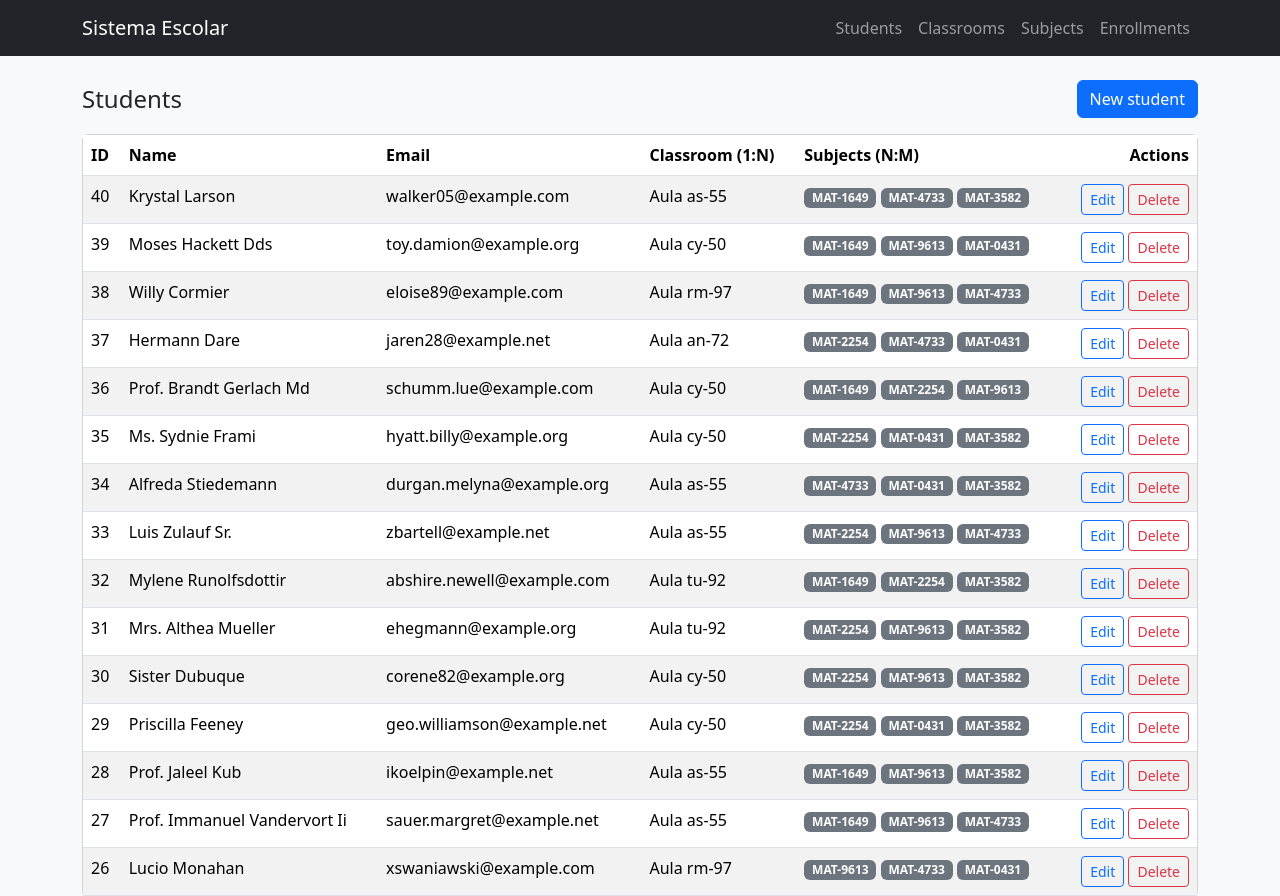
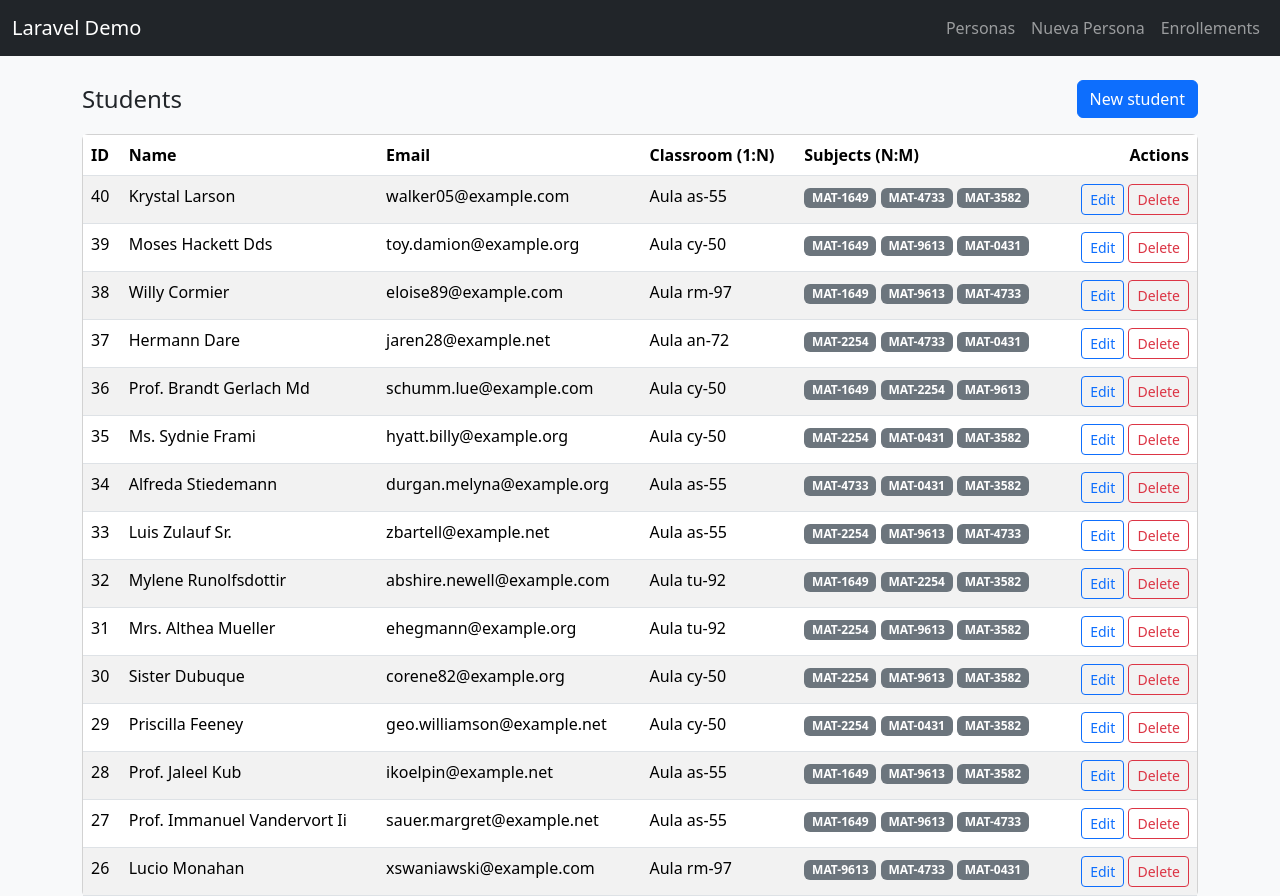
Before and after one commit to PlacidoMaidana/ProgramacionIII-2026, a Laravel app: page /students in a window 1280 px wide. Shown: the top 896 px of the page. Run offline with Laravel 8, Linux system fonts and the light colour scheme; data comes from the database, SQL or seed files in the repository.

Commit message:
feat: add enrollements ajax materias demo

```diff
--- a/resources/views/layouts/app.blade.php
+++ b/resources/views/layouts/app.blade.php
@@ -8,13 +8,14 @@
 </head>
 <body class="bg-light">
     <nav class="navbar navbar-expand-lg navbar-dark bg-dark">
-        <div class="container">
-            <a class="navbar-brand" href="{{ route('students.index') }}">Sistema Escolar</a>
-            <div class="navbar-nav">
-                <a class="nav-link" href="{{ route('students.index') }}">Students</a>
-                <a class="nav-link" href="{{ route('classrooms.index') }}">Classrooms</a>
-                <a class="nav-link" href="{{ route('subjects.index') }}">Subjects</a>
-                <a class="nav-link" href="{{ route('enrollments.index') }}">Enrollments</a>
+        <div class="container-fluid">
+            <a class="navbar-brand" href="{{ url('/') }}">Laravel Demo</a>
+            <div class="collapse navbar-collapse">
+                <ul class="navbar-nav ms-auto">
+                    <li class="nav-item"><a class="nav-link" href="{{ url('/personas') }}">Personas</a></li>
+                    <li class="nav-item"><a class="nav-link" href="{{ url('/persona/nueva') }}">Nueva Persona</a></li>
+                    <li class="nav-item"><a class="nav-link" href="{{ url('/enrollements') }}">Enrollements</a></li>
+                </ul>
             </div>
         </div>
     </nav>
--- a/routes/web.php
+++ b/routes/web.php
@@ -25,3 +25,5 @@ Route::resource('students', StudentController::class);
 Route::resource('classrooms', ClassroomController::class);
 Route::resource('subjects', SubjectController::class);
 Route::resource('enrollments', EnrollmentController::class);
+Route::get('/enrollements', [App\Http\Controllers\EnrollementController::class, 'index']);
+Route::get('/enrollements/materias', [App\Http\Controllers\EnrollementController::class, 'materias']);
```
Also changed, not shown: app/Http/Controllers/EnrollementController.php (added, +25 -0 lines), resources/views/enrollements/index.blade.php (added, +36 -0 lines).
